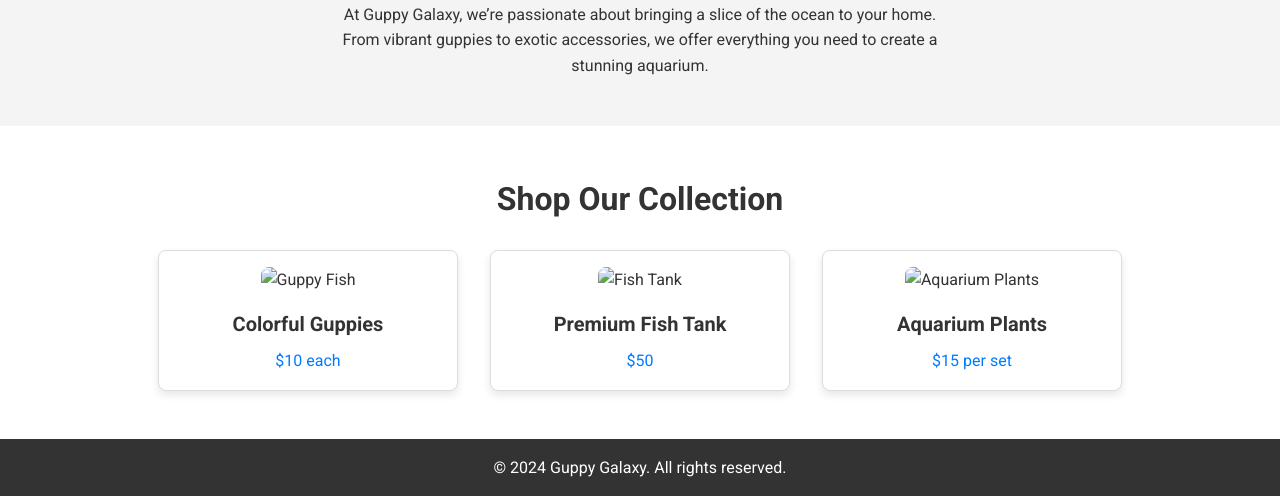
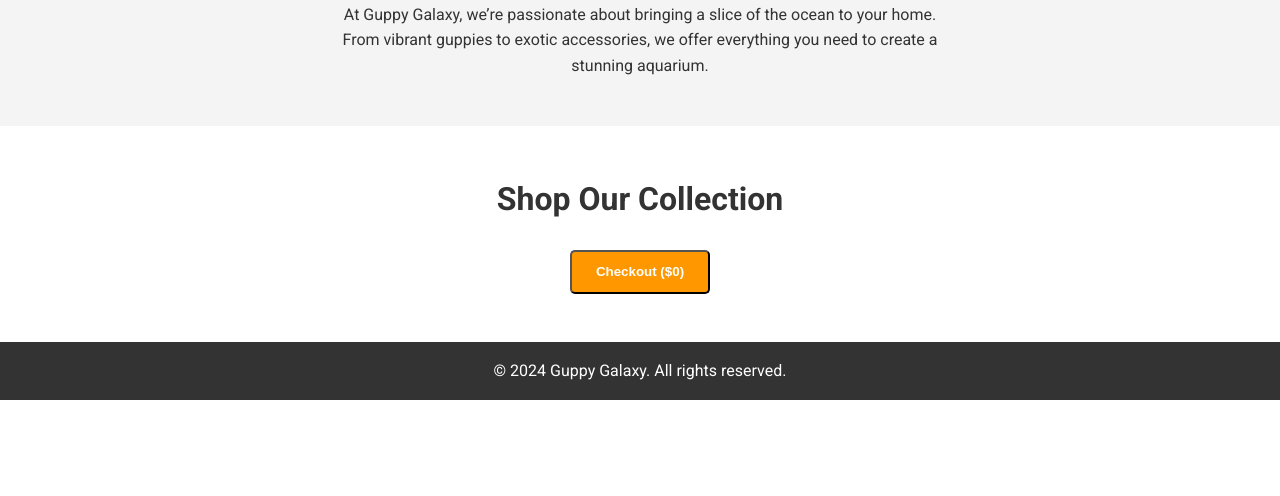
Before and after one commit to bbm202323/fishstore, a plain HTML site: page index.html in a window 1280 px wide. Shown: the part 584-1080 px from the top of the page. After the commit the page ends 984 px from the top, so only its background shows below. Drawn offline with Linux system fonts and the light colour scheme.

Commit message:
Update index.html

```diff
--- a/index.html
+++ b/index.html
@@ -38,23 +38,8 @@
   <section id="shop" class="shop">
     <div class="container">
       <h2>Shop Our Collection</h2>
-      <div class="products">
-        <div class="product">
-          <img src="images/guppy.jpg" alt="Guppy Fish">
-          <h3>Colorful Guppies</h3>
-          <p>$10 each</p>
-        </div>
-        <div class="product">
-          <img src="images/tank.jpg" alt="Fish Tank">
-          <h3>Premium Fish Tank</h3>
-          <p>$50</p>
-        </div>
-        <div class="product">
-          <img src="images/plants.jpg" alt="Aquarium Plants">
-          <h3>Aquarium Plants</h3>
-          <p>$15 per set</p>
-        </div>
-      </div>
+      <div id="products" class="products"></div>
+      <button id="checkout-btn" class="btn">Checkout ($<span id="total-price">0</span>)</button>
     </div>
   </section>
 
@@ -63,5 +48,7 @@
       <p>&copy; 2024 Guppy Galaxy. All rights reserved.</p>
     </div>
   </footer>
+
+  <script src="script.js"></script>
 </body>
 </html>
```
